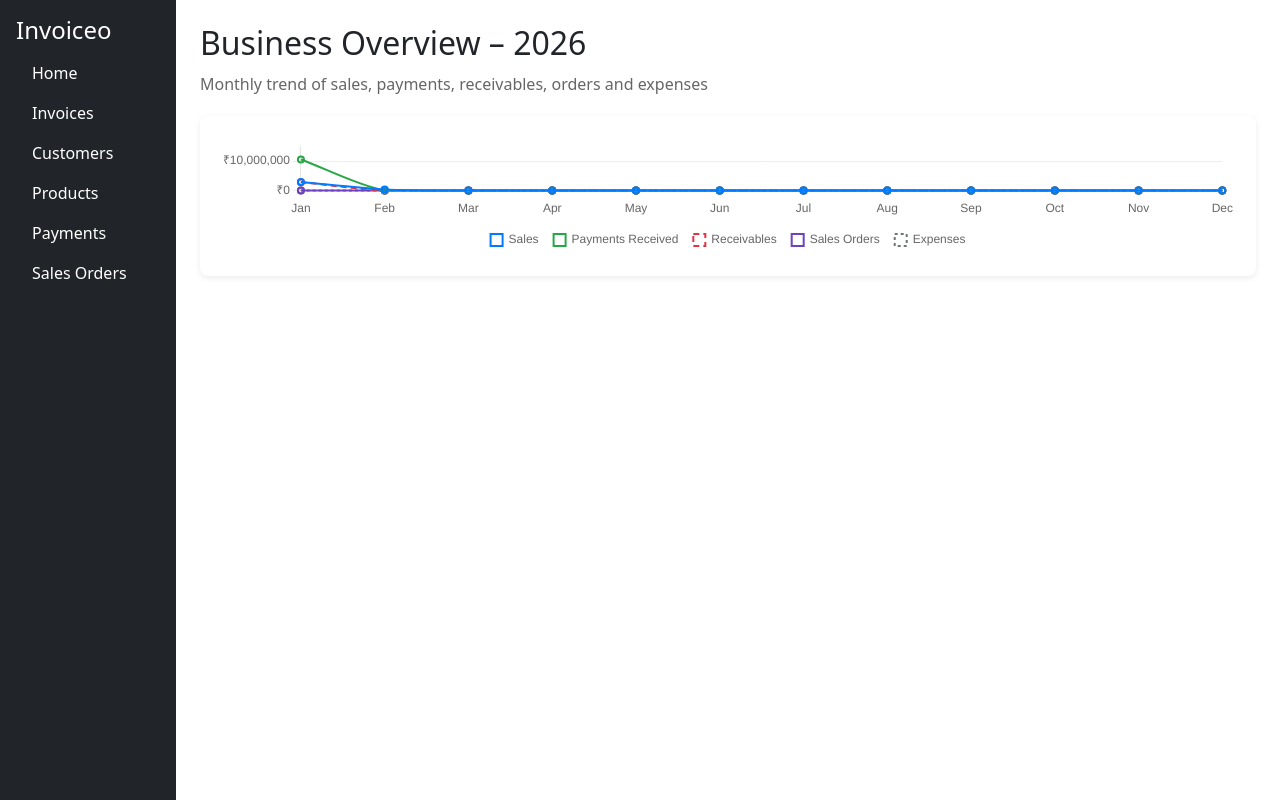
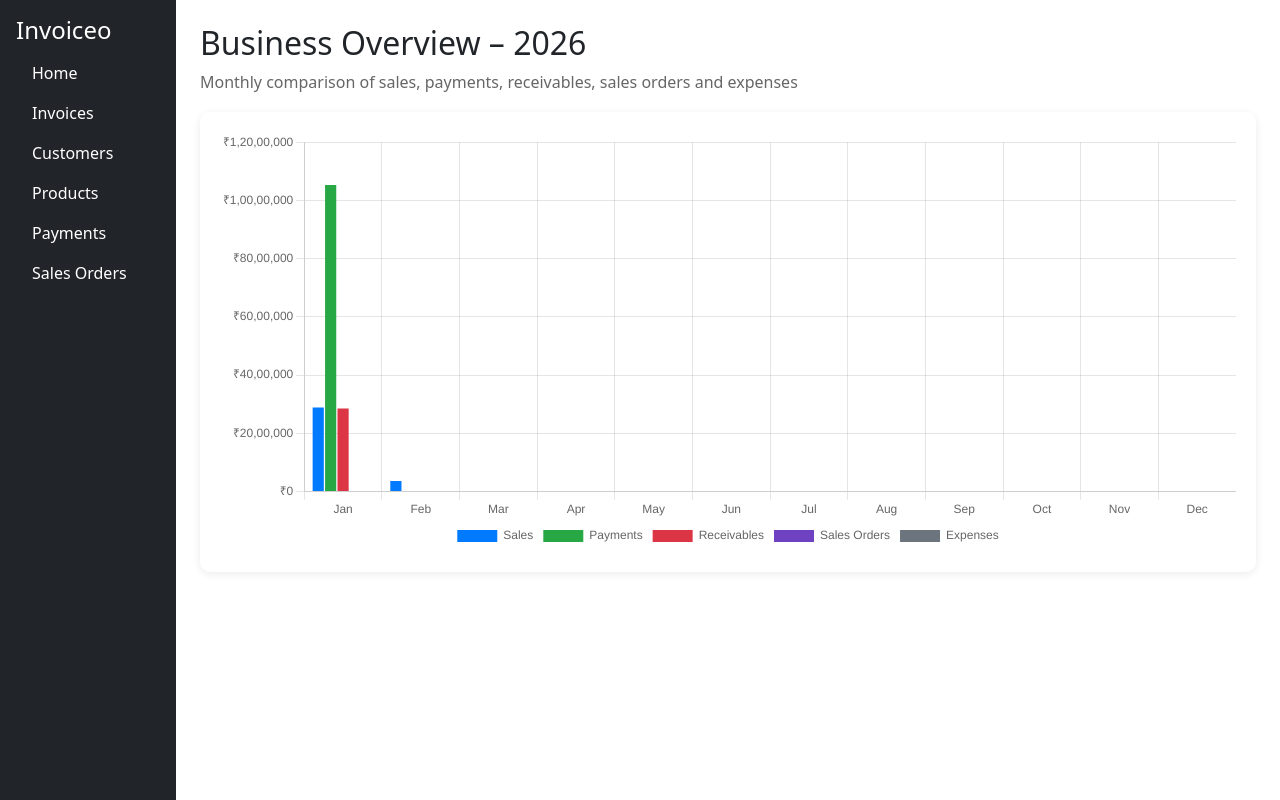
Before and after one commit to 7account13/invoiceo, a Flask app: page / in a window 1280 px wide. Run offline with Flask 2, Linux system fonts and the light colour scheme; data comes from the database, SQL or seed files in the repository; both versions use the stored data as it was after the commit.

Commit message:
added dashboard styling and using indian number system for currency

```diff
--- /dev/null
+++ b/static/dashboard.css
@@ -0,0 +1,13 @@
+
+.chart-card {
+    background: #ffffff;
+    padding: 20px;
+    border-radius: 10px;
+    box-shadow: 0 2px 8px rgba(0,0,0,0.08);
+}
+
+.chart-container {
+    position: relative;
+    height: 420px;   /* 🔥 control size here */
+    width: 100%;
+}
--- a/templates/dashboard.html
+++ b/templates/dashboard.html
@@ -1,76 +1,54 @@
 {% extends "base.html" %}
-
 {% block content %}
 
-<h2 style="margin-bottom: 10px;">
-    Business Overview – {{ year }}
-</h2>
+<link rel="stylesheet" href="{{ url_for('static', filename='dashboard.css') }}">
 
-<p style="color: #666; margin-bottom: 20px;">
-    Monthly trend of sales, payments, receivables, orders and expenses
+<h2 style="margin-bottom: 8px;">Business Overview – {{ year }}</h2>
+<p style="color:#666; margin-bottom:18px;">
+    Monthly comparison of sales, payments, receivables, sales orders and expenses
 </p>
 
-<div style="
-    background: #fff;
-    padding: 20px;
-    border-radius: 8px;
-    box-shadow: 0 2px 6px rgba(0,0,0,0.08);
-">
-    <canvas id="trendChart" height="120"></canvas>
+<div class="chart-card">
+    <div class="chart-container">
+        <canvas id="trendChart"></canvas>
+    </div>
 </div>
 
-<!-- Chart.js -->
+
 <script src="https://cdn.jsdelivr.net/npm/chart.js"></script>
 
 <script>
 const ctx = document.getElementById('trendChart').getContext('2d');
 
 new Chart(ctx, {
-    type: 'line',
+    type: 'bar',
     data: {
         labels: {{ months | tojson }},
         datasets: [
             {
                 label: 'Sales',
                 data: {{ sales | tojson }},
-                borderColor: '#007bff',
-                backgroundColor: 'transparent',
-                tension: 0.3,
-                borderWidth: 2
+                backgroundColor: '#007bff'
             },
             {
-                label: 'Payments Received',
+                label: 'Payments',
                 data: {{ payments | tojson }},
-                borderColor: '#28a745',
-                backgroundColor: 'transparent',
-                tension: 0.3,
-                borderWidth: 2
+                backgroundColor: '#28a745'
             },
             {
                 label: 'Receivables',
                 data: {{ receivables | tojson }},
-                borderColor: '#dc3545',
-                backgroundColor: 'transparent',
-                borderDash: [6, 4],
-                tension: 0.3,
-                borderWidth: 2
+                backgroundColor: '#dc3545'
             },
             {
                 label: 'Sales Orders',
                 data: {{ orders | tojson }},
-                borderColor: '#6f42c1',
-                backgroundColor: 'transparent',
-                tension: 0.3,
-                borderWidth: 2
+                backgroundColor: '#6f42c1'
             },
             {
                 label: 'Expenses',
                 data: {{ expenses | tojson }},
-                borderColor: '#6c757d',
-                backgroundColor: 'transparent',
-                borderDash: [3, 3],
-                tension: 0.3,
-                borderWidth: 2
+                backgroundColor: '#6c757d'
             }
         ]
     },
@@ -79,16 +57,12 @@ new Chart(ctx, {
         maintainAspectRatio: false,
         plugins: {
             legend: {
-                position: 'bottom',
-                labels: {
-                    boxWidth: 12,
-                    padding: 15
-                }
+                position: 'bottom'
             },
             tooltip: {
                 callbacks: {
-                    label: function(ctx) {
-                        return ctx.dataset.label + ': ₹' + ctx.raw.toLocaleString();
+                    label: function(context) {
+                        return context.dataset.label + ': ₹' + context.raw.toLocaleString('en-IN');
                     }
                 }
             }
@@ -98,16 +72,8 @@ new Chart(ctx, {
                 beginAtZero: true,
                 ticks: {
                     callback: function(value) {
-                        return '₹' + value.toLocaleString();
+                        return '₹' + value.toLocaleString('en-IN');
                     }
-                },
-                grid: {
-                    color: '#eee'
-                }
-            },
-            x: {
-                grid: {
-                    display: false
                 }
             }
         }
```
Also changed, not shown: invoices.db.
